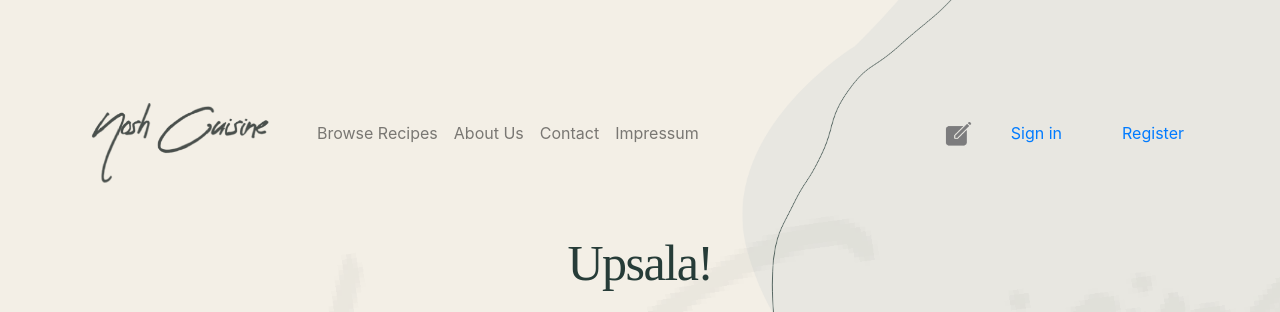
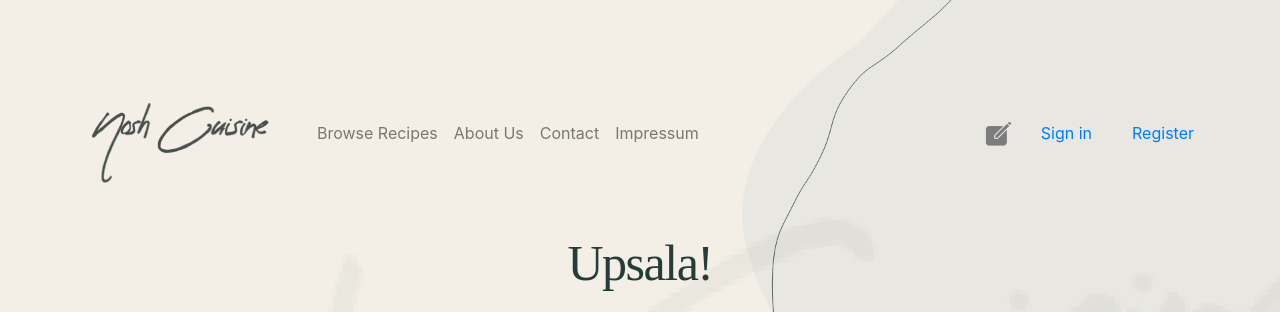
Before and after one commit to marinafink/noshcuisine, a PHP site: page /add_favorite.php in a window 1280 px wide. Shown: the top 312 px of the page. Run offline with PHP 8.4, Linux system fonts and the light colour scheme.

Commit message:
adjust padding for "sign in" and "register" in the header due to language change

```diff
--- a/scss/style.scss
+++ b/scss/style.scss
@@ -490,7 +490,7 @@ input.form-check-input{
   margin-right: 10px;
 }
 .navbar_item{
-  padding:30px;
+  padding:20px;
   text-decoration: none;
 }
 .rund_xs {
--- a/style.css
+++ b/style.css
@@ -603,7 +603,7 @@ input.form-check-input {
 
 /* line 492, ../../../../../PhpstormProjects/noshcuisine/scss/style.scss */
 .navbar_item {
-  padding: 30px;
+  padding: 20px;
   text-decoration: none;
 }
 
```
